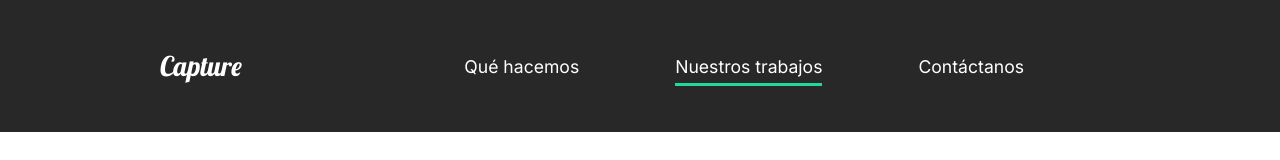
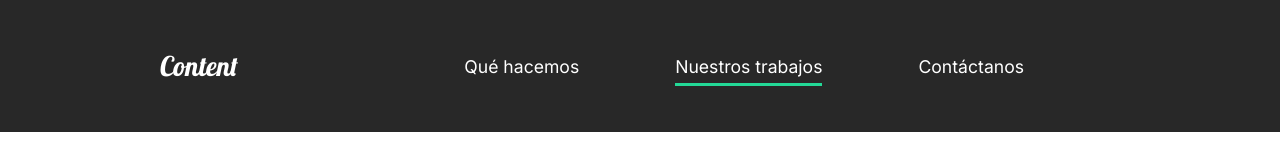
Before and after one commit to xV0lk/first_app, a Next.js app: page /work in a window 1280 px wide. Shown: the top 160 px of the page. Built offline with nearby package versions, Linux system fonts and the light colour scheme.

Commit message:
8.4 Navbar anim and optimization

```diff
--- a/components/Navbar.jsx
+++ b/components/Navbar.jsx
@@ -8,13 +8,13 @@ const Navbar = () => {
   return (
     <SNavbar>
       <h1>
-        <Link href="/" scroll={false}>
+        <Link href="/" scroll={false} passHref>
           <motion.a
             id="logo"
             whileHover={{ color: "#23d997" }}
             whileTap={{ background: "#23d997" }}
           >
-            Capture
+            Content
           </motion.a>
         </Link>
       </h1>
```
Also changed, not shown: 1 other file (tests, documents, lock files or other folders).
